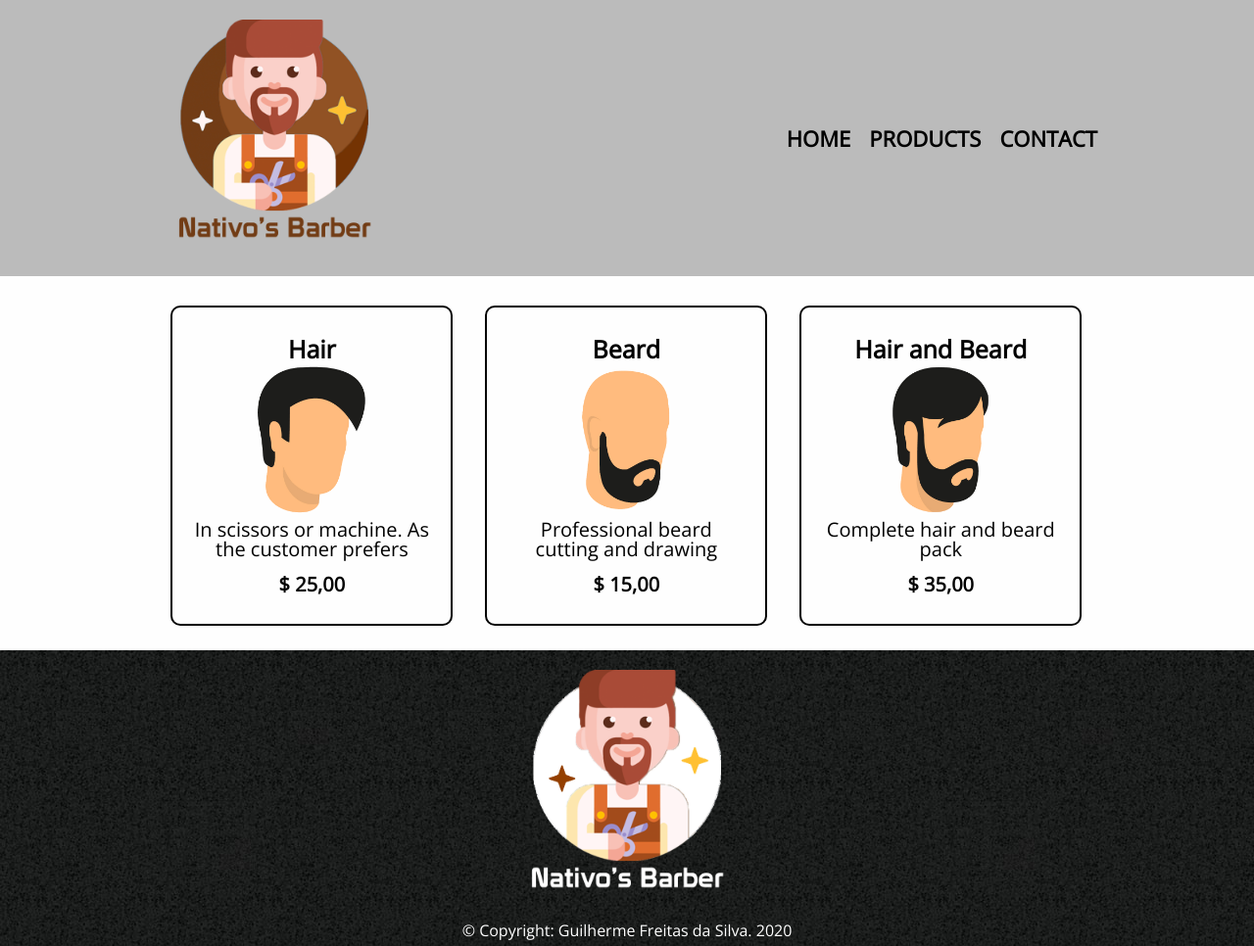
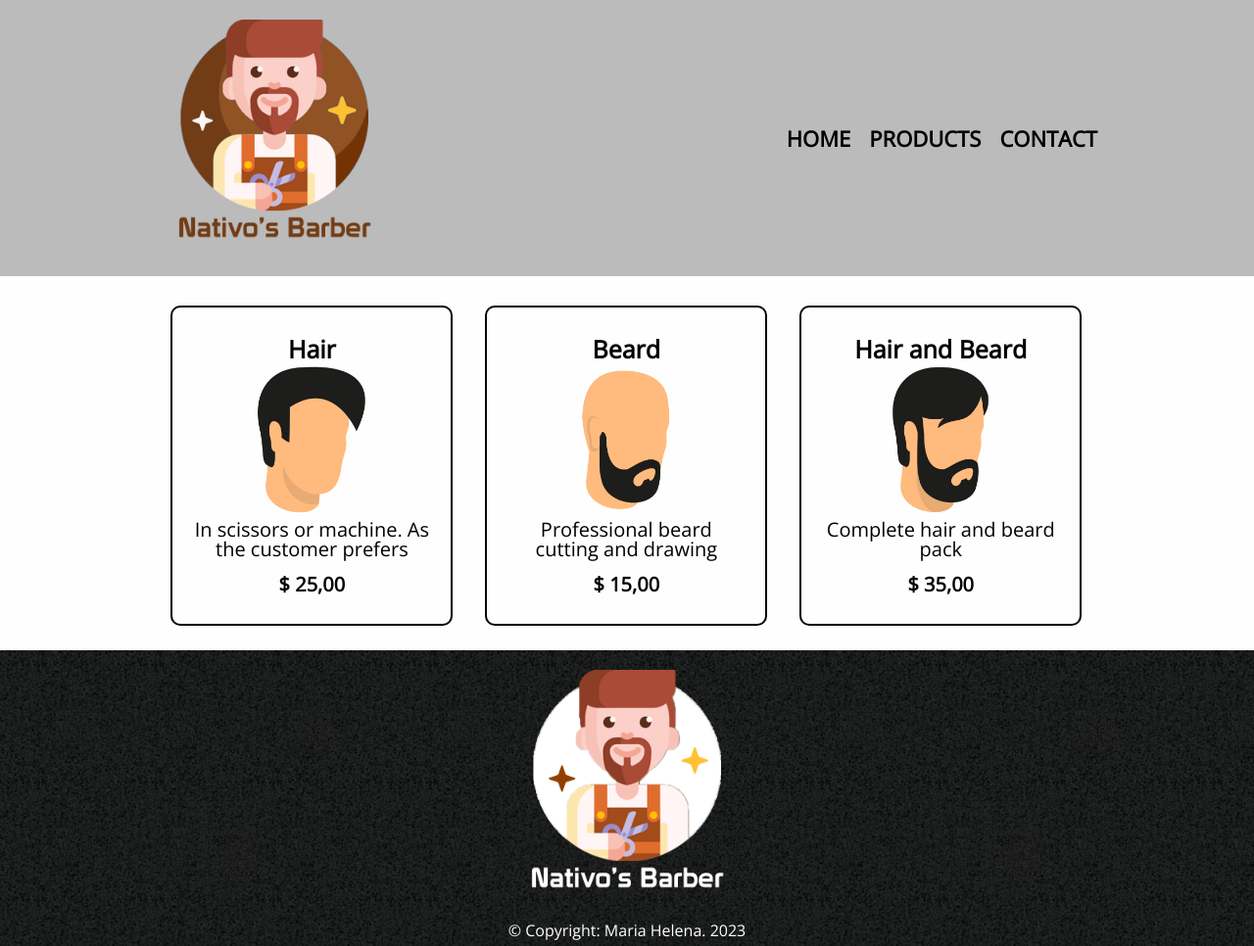
Before and after one commit to mahriahel/barber-shop, a plain HTML site: page site barber shop/product.html in a window 1280 px wide. Shown: the whole page at 98% size. Drawn offline with nearby package versions, Linux system fonts and the light colour scheme.

Commit message:
Update product.html

```diff
--- a/site barber shop/product.html
+++ b/site barber shop/product.html
@@ -52,6 +52,6 @@
     </main>
     <footer>
         <img src="imgs/logo-white.png" alt="logo of Barber Shop">
-        <p class="copyright">&copy; Copyright: Guilherme Freitas da Silva. 2020</p> <!--&copy icon of (unicode)-->
+        <p class="copyright">&copy; Copyright: Maria Helena. 2023</p> <!--&copy icon of (unicode)-->
     </footer>
 </body>
```
